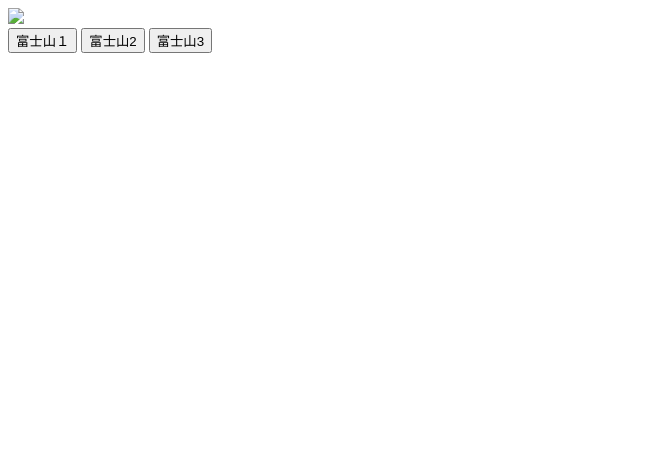
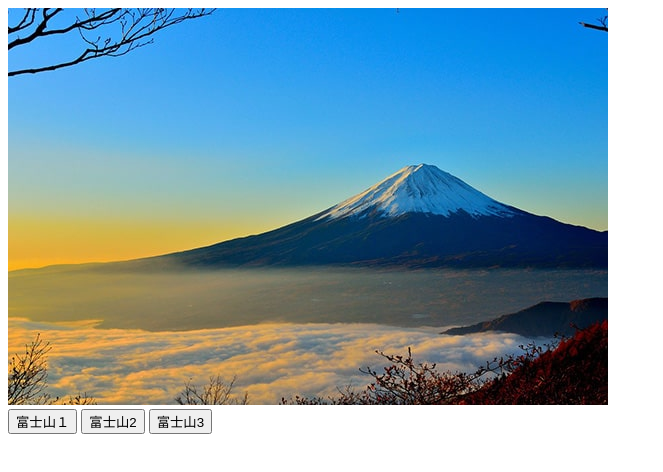
Before and after one commit to okiyamafoodservice/javascipt-basic, a website: page MtFuji/index.html in a window 1280 px wide. Both pictures are taken after a click on the button "富士山１". Shown: the whole page, without its empty margins (0-663 px from the left). Drawn offline with Linux system fonts and the light colour scheme.

Commit message:
課題修正

```diff
--- a/MtFuji/index.html
+++ b/MtFuji/index.html
@@ -35,7 +35,7 @@
 
       for (let i = 0; i < allbtn.length; i++) {
         allbtn[i].addEventListener("click", function () {
-          image.setAttribute("src", "images + fujiImg_list[i]");
+          image.setAttribute("src", "images/" + fujiImg_list[i]);
         });
       }
 
```
